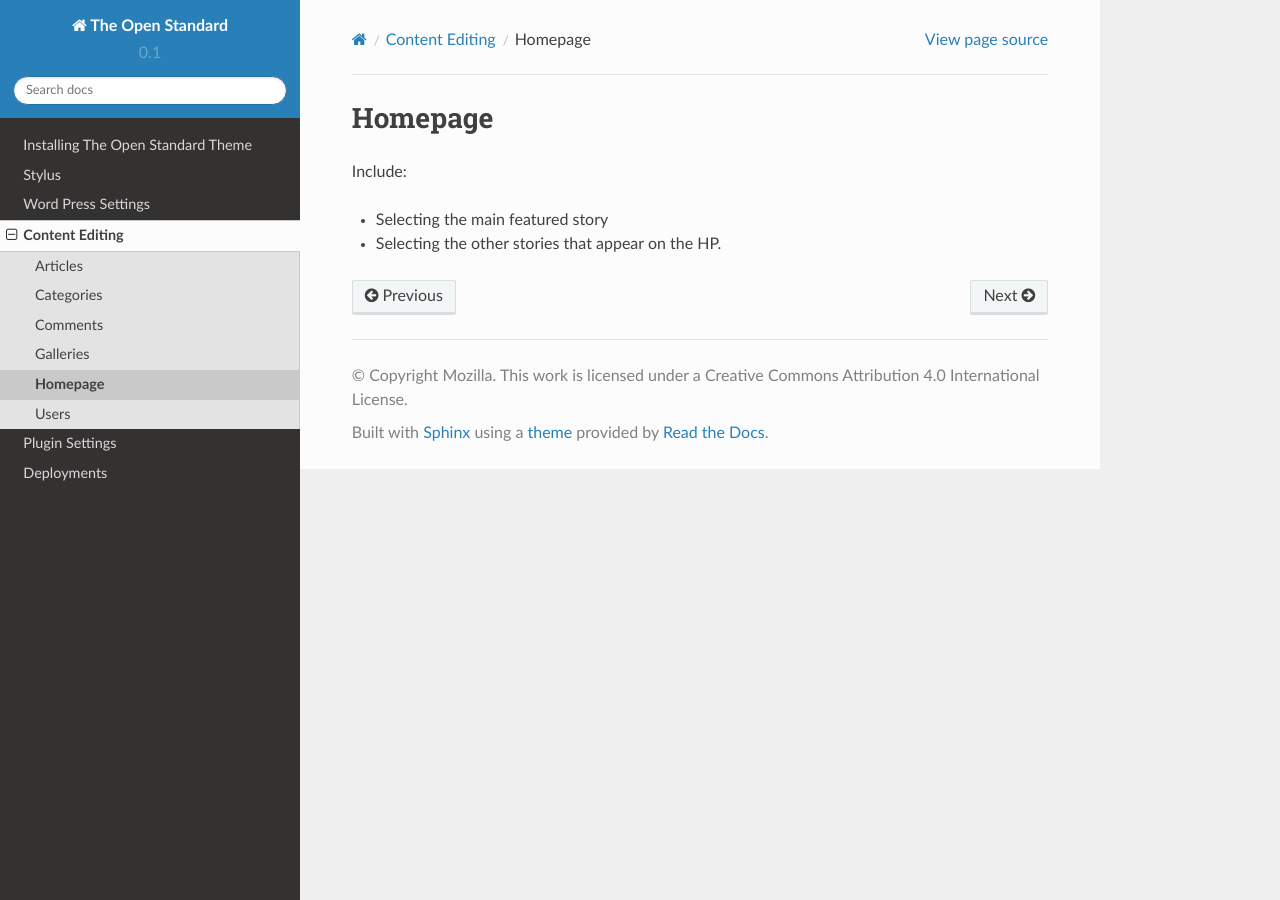
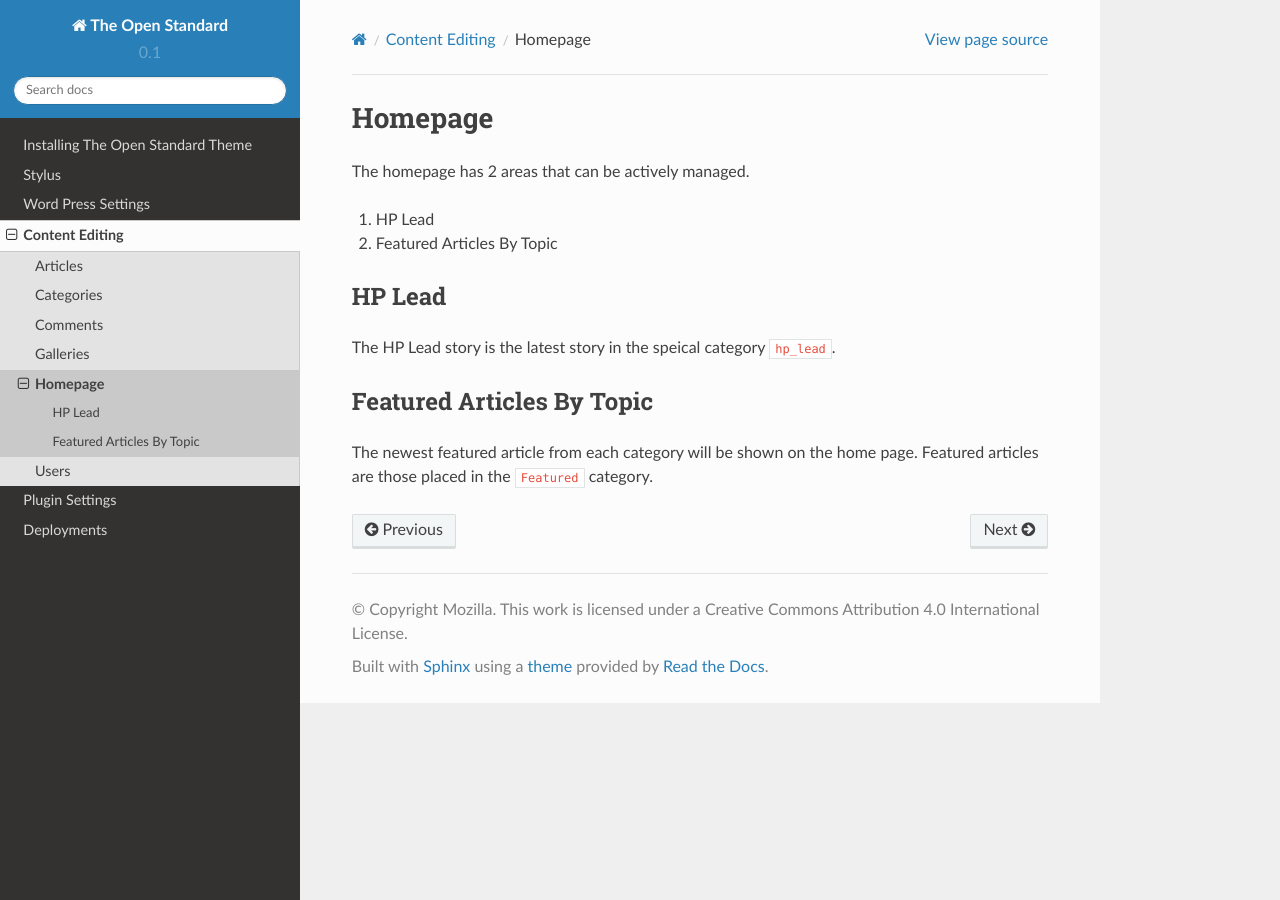
Before and after one commit to mozilla/theopenstandard, a Sphinx documentation site: the page built from docs/homepage.rst, in a window 1280 px wide. Built offline with Sphinx 7.4.7 and the Read the Docs theme 2.0.0, drawn with Linux system fonts in a browser that asks for light colours.

Commit message:
Update homepage.rst
Added HP stuff, sort of duplicates what's in articles but thats ok for now.

```diff
--- a/docs/homepage.rst
+++ b/docs/homepage.rst
@@ -7,7 +7,16 @@
 Homepage
 ==========
 
-Include:
+The homepage has 2 areas that can be actively managed.
 
-* Selecting the main featured story
-* Selecting the other stories that appear on the HP.
+1. HP Lead
+2. Featured Articles By Topic
+
+HP Lead
+=======
+The HP Lead story is the latest story in the speical category ``hp_lead``.
+
+Featured Articles By Topic
+==========================
+The newest featured article from each category will be shown on the home page. Featured articles
+are those placed in the ``Featured`` category.
```
